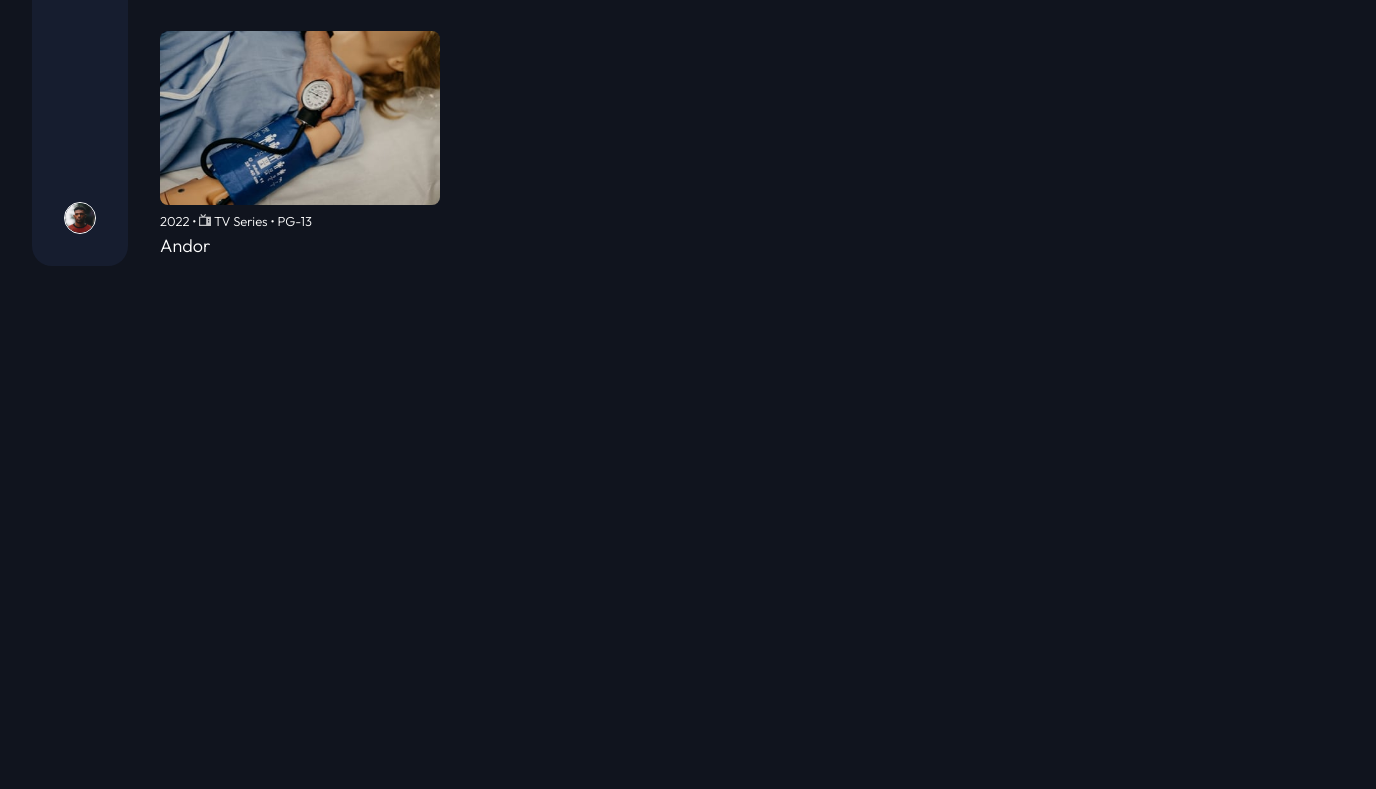
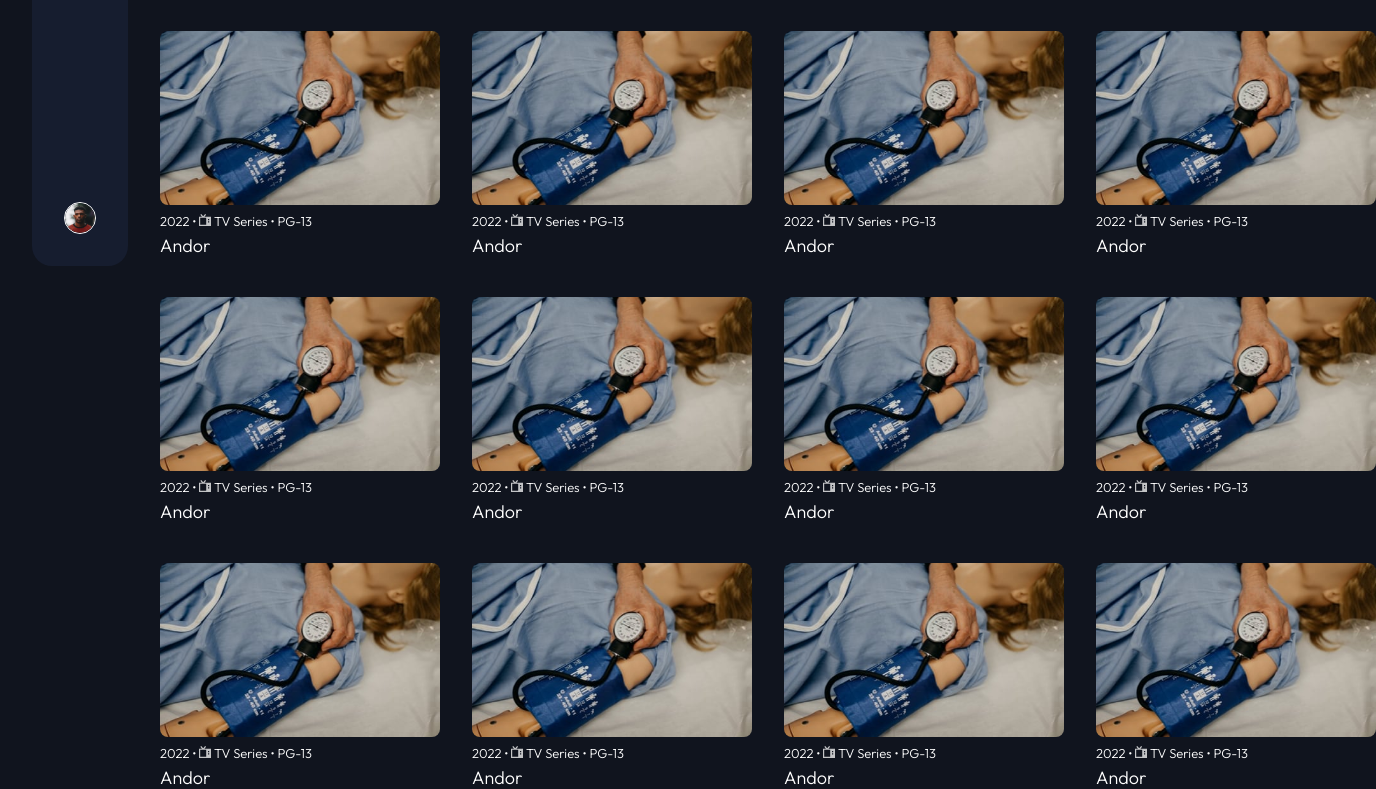
Before and after one commit to urbannomad94/entertainment-app, a Next.js app: page /browse in a window 1280 px wide. Shown: the part 502-1291 px from the top of the page, 1376 px wide, since content can reach past the window. Before the commit the page ends 800 px from the top, so only its background shows below. Built offline with nearby package versions, Linux system fonts and the light colour scheme.

Commit message:
create grid container for tiles

```diff
--- a/src/app/(logged-in)/browse/page.tsx
+++ b/src/app/(logged-in)/browse/page.tsx
@@ -21,12 +21,80 @@ export default function Browse() {
         />
       </div>
       <h1 style={{ marginBottom: 32, marginTop: 40 }}>Recommended for you</h1>
+      <div className='gridContainer'>
         <SmallTile
           year={2022}
           category='tv-series'
           rating='PG-13'
           title='Andor'
         />
+        <SmallTile
+          year={2022}
+          category='tv-series'
+          rating='PG-13'
+          title='Andor'
+        />
+        <SmallTile
+          year={2022}
+          category='tv-series'
+          rating='PG-13'
+          title='Andor'
+        />
+        <SmallTile
+          year={2022}
+          category='tv-series'
+          rating='PG-13'
+          title='Andor'
+        />
+        <SmallTile
+          year={2022}
+          category='tv-series'
+          rating='PG-13'
+          title='Andor'
+        />
+        <SmallTile
+          year={2022}
+          category='tv-series'
+          rating='PG-13'
+          title='Andor'
+        />
+        <SmallTile
+          year={2022}
+          category='tv-series'
+          rating='PG-13'
+          title='Andor'
+        />
+        <SmallTile
+          year={2022}
+          category='tv-series'
+          rating='PG-13'
+          title='Andor'
+        />
+        <SmallTile
+          year={2022}
+          category='tv-series'
+          rating='PG-13'
+          title='Andor'
+        />
+        <SmallTile
+          year={2022}
+          category='tv-series'
+          rating='PG-13'
+          title='Andor'
+        />
+        <SmallTile
+          year={2022}
+          category='tv-series'
+          rating='PG-13'
+          title='Andor'
+        />
+        <SmallTile
+          year={2022}
+          category='tv-series'
+          rating='PG-13'
+          title='Andor'
+        />
+      </div>
     </>
   )
 }
--- a/src/app/globals.css
+++ b/src/app/globals.css
@@ -102,9 +102,10 @@ Link:hover {
   border-radius: 8px;
 }
 
-/* Styling for tab icons */
-.icon-home:hover {
-  fill: red;
+.gridContainer {
+  display: grid;
+  grid-template-columns: repeat(4, 1fr);
+  gap: 40px 32px;
 }
 
 /* Prevent input from bg from changing color */
@@ -113,6 +114,14 @@ textarea:-webkit-autofill,
 select:-webkit-autofill {
   -webkit-box-shadow: 0 0 0 1000px #1b1b1b inset !important;
   -webkit-text-fill-color: white !important;
+}
+
+@media (max-width: 768px) {
+  .gridContainer {
+    grid-template-columns: repeat(3, 1fr);
+    gap: 29px 24px;
+    margin: 0 25px;
+  }
 }
 
 @media (max-width: 375px) {
@@ -135,4 +144,10 @@ select:-webkit-autofill {
   .title {
     font-size: 15px;
   }
+
+  .gridContainer {
+    grid-template-columns: repeat(2, 1fr);
+    gap: 15px 16px;
+    margin: 0 16px;
+  }
 }
```
Also changed, not shown: src/components/NavBar/NavBar.tsx (+1 -6 lines). Lines whose indentation alone changed are shown as unchanged.
